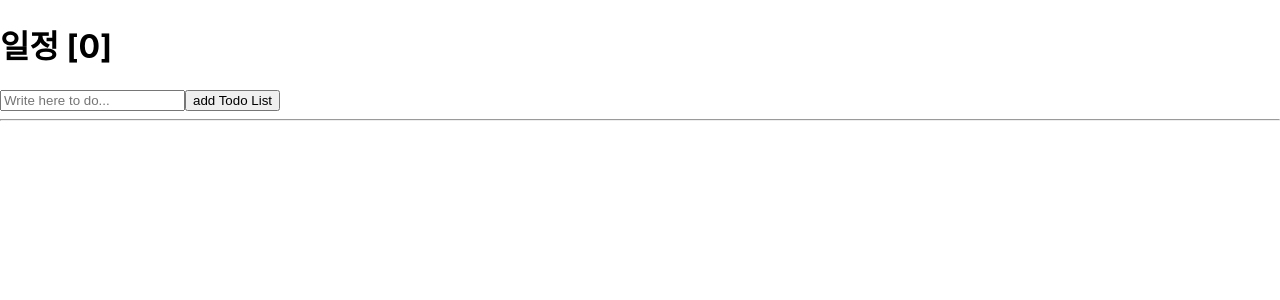
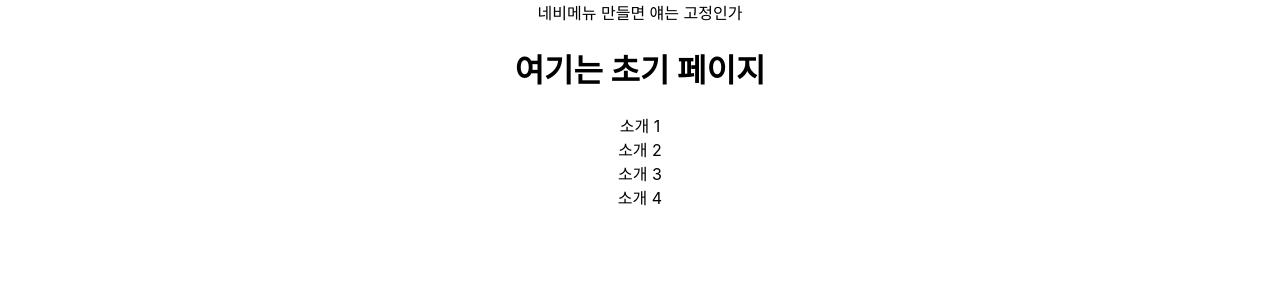
Before and after one commit to skykimssi/todolist, a React (Create React App) app: page / in a window 1280 px wide. Shown: the top 300 px of the page. Built offline with nearby package versions, Linux system fonts and the light colour scheme.

Commit message:
라우트 초기 설정

```diff
--- a/package.json
+++ b/package.json
@@ -8,6 +8,7 @@
     "@testing-library/user-event": "^13.5.0",
     "react": "^18.1.0",
     "react-dom": "^18.1.0",
+    "react-router-dom": "^6.3.0",
     "react-scripts": "5.0.1",
     "web-vitals": "^2.1.4"
   },
--- a/src/App.js
+++ b/src/App.js
@@ -1,49 +1,19 @@
-import { useEffect, useState } from 'react';
+import * as React from 'react';
 import './App.css';
-
-
-
-
-
+import {BrowserRouter, Routes, Route} from 'react-router-dom';
+import Home from './router/home';
+import Memo from './router/memo';
 function App() {
-
-
-  const [todo, settodo] = useState("");
-  const [todos, setTodos] = useState([]);
-  const onChange = (event) => {
-    settodo(event.target.value);
-  }
-  const onSubmit = (event) => {
-    event.preventDefault();
-    if(todo ===""){
-      return;
-    }
-    setTodos((currentArray) => [todo, ...currentArray]);
-    settodo("");
-  }
-
-  useEffect(() => {console.log("==AppStart==")},[]);
-  useEffect(() => {console.log(todos)}, [todos]);
-
   return (
-    <div>
-      <h1>일정 [{todos.length}]</h1>
-      <form onSubmit={onSubmit}>
-        <input
-          type="text"
-          value={todo}
-          onChange={onChange}
-          placeholder="Write here to do..."
-        />
-        <button>add Todo List</button>
-      </form>
-      <hr/>
-      <ul>
-        {todos.map((item, index) => (
-          <li key={index}>{item}</li>
-          ))}
-      </ul>
-
+    <div className='App'>
+      <div>네비메뉴 만들면 얘는 고정인가 </div>
+      <BrowserRouter>
+        <Routes>
+          <Route path="/" element={<Home/>}/>
+          <Route path="*" element={<Home />} />
+          <Route path="/memo" element={<Memo />} />
+        </Routes>
+      </BrowserRouter>
     </div>
   );
 }
--- /dev/null
+++ b/src/router/home.js
@@ -0,0 +1,13 @@
+function Home() {
+    return (
+        <div className="Home">
+            {/* 네비 메뉴 들어감 */}
+            <h1>여기는 초기 페이지</h1>
+            <div>소개 1</div>
+            <div>소개 2</div>
+            <div>소개 3</div>
+            <div>소개 4</div>
+        </div>
+    );
+}
+export default Home;
--- /dev/null
+++ b/src/router/memo.js
@@ -0,0 +1,8 @@
+function Memo() {
+    return (
+        <div className="Memo">
+            <div>얘는 메모 초기 페이지</div>
+        </div>
+    )
+}
+export default Memo;
```
Also changed, not shown: 1 other file (tests, documents, lock files or other folders).
